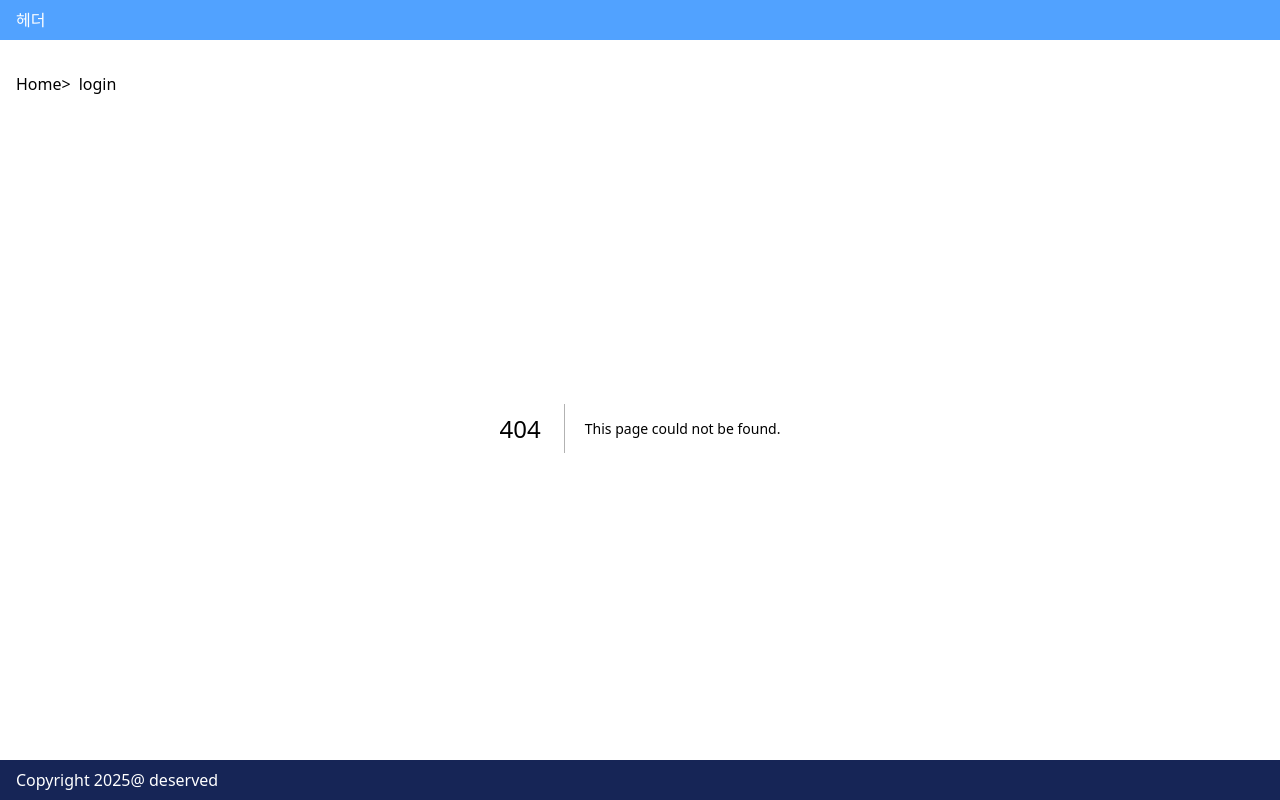
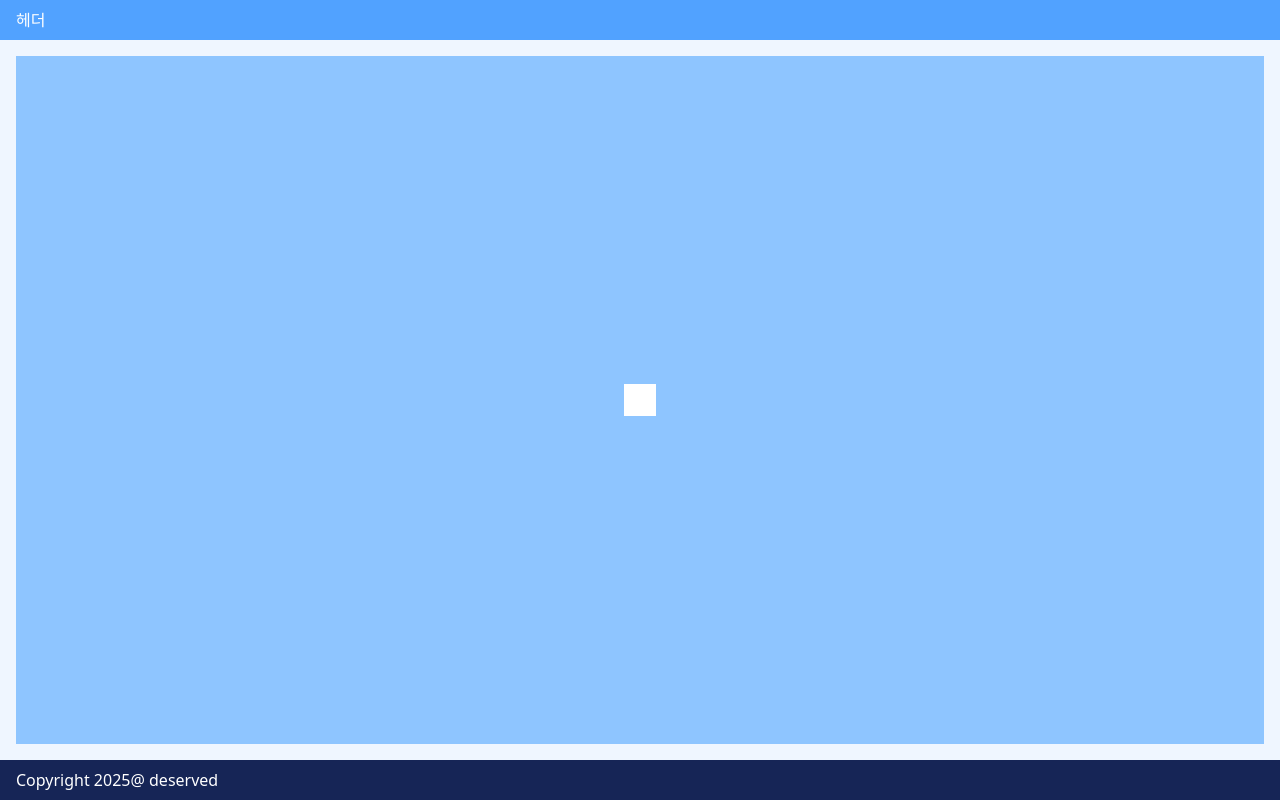
Before and after one commit to beingborn/typescript_next, a Next.js app: page /pages/login in a window 1280 px wide. Before the commit this address had no page. Built offline with nearby package versions, Linux system fonts and the light colour scheme.

Commit message:
로그인 기본 레이아웃 구조 생성

```diff
--- a/src/app/layout.tsx
+++ b/src/app/layout.tsx
@@ -40,13 +40,16 @@ export default function RootLayout({
     const footerRef = useRef<HTMLElement | null>(null);
     const containerRef = useRef<HTMLDivElement | null>(null);
 
+    const isHome = page == '';
+    const isLogin = pathname.includes('login');
+
     useEffect(() => {
         if (headerRef.current && footerRef.current && containerRef.current) {
             const h = `calc(100vh - ${headerRef.current?.offsetHeight + footerRef.current?.offsetHeight}px)`;
 
             setContainerHeight(h);
         }
-    }, []);
+    }, [containerHeight]);
 
     return (
         <html lang="ko">
@@ -55,7 +58,7 @@ export default function RootLayout({
             >
                 <Header ref={headerRef} />
                 <PageContainer height={containerHeight || 'auto'} ref={containerRef} title="예시">
-                    {page !== '' && <BreadCrumbs />}
+                    {!isHome && !isLogin && <BreadCrumbs />}
                     {children}
                 </PageContainer>
                 <Footer ref={footerRef} />
--- /dev/null
+++ b/src/app/pages/login/page.js
@@ -0,0 +1,9 @@
+export default function Login() {
+    return (
+        <div className="h-screen bg-blue-300">
+            <div className="fixed top-[50%] left-[50%] transform -translate-x-6/12 -translate-y-6/12">
+                <div className="bg-white drop-shadow-zinc-500 p-4"></div>
+            </div>
+        </div>
+    );
+}
```
